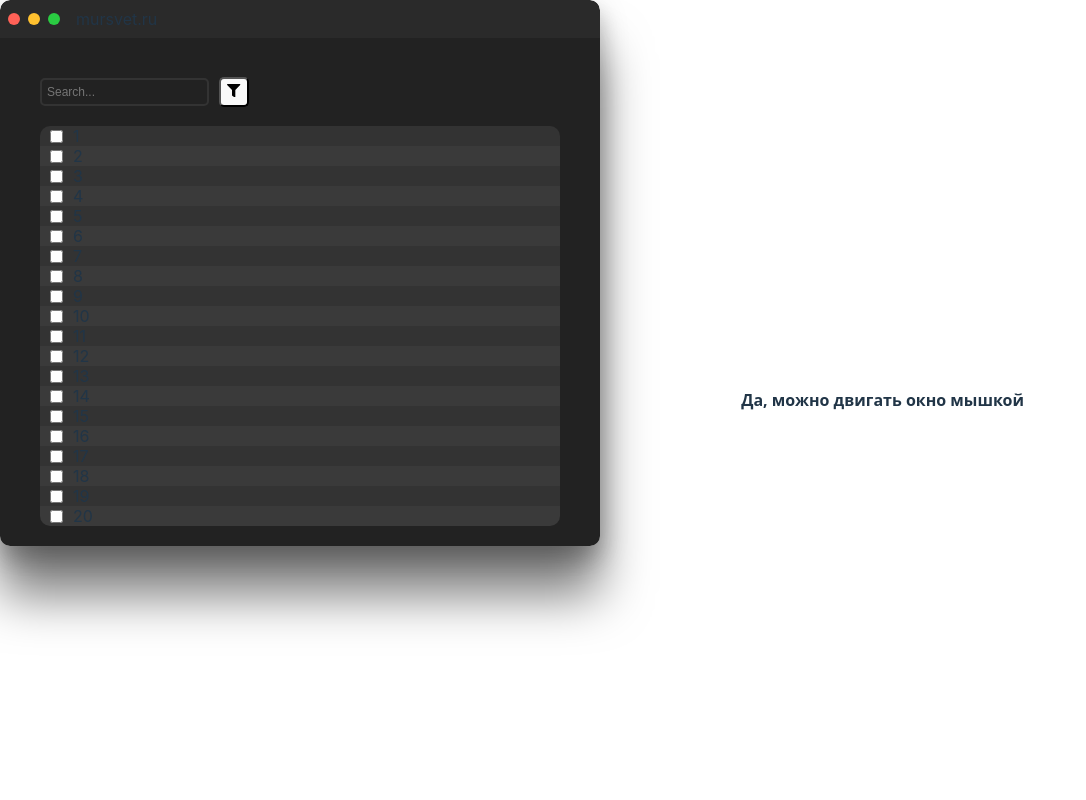
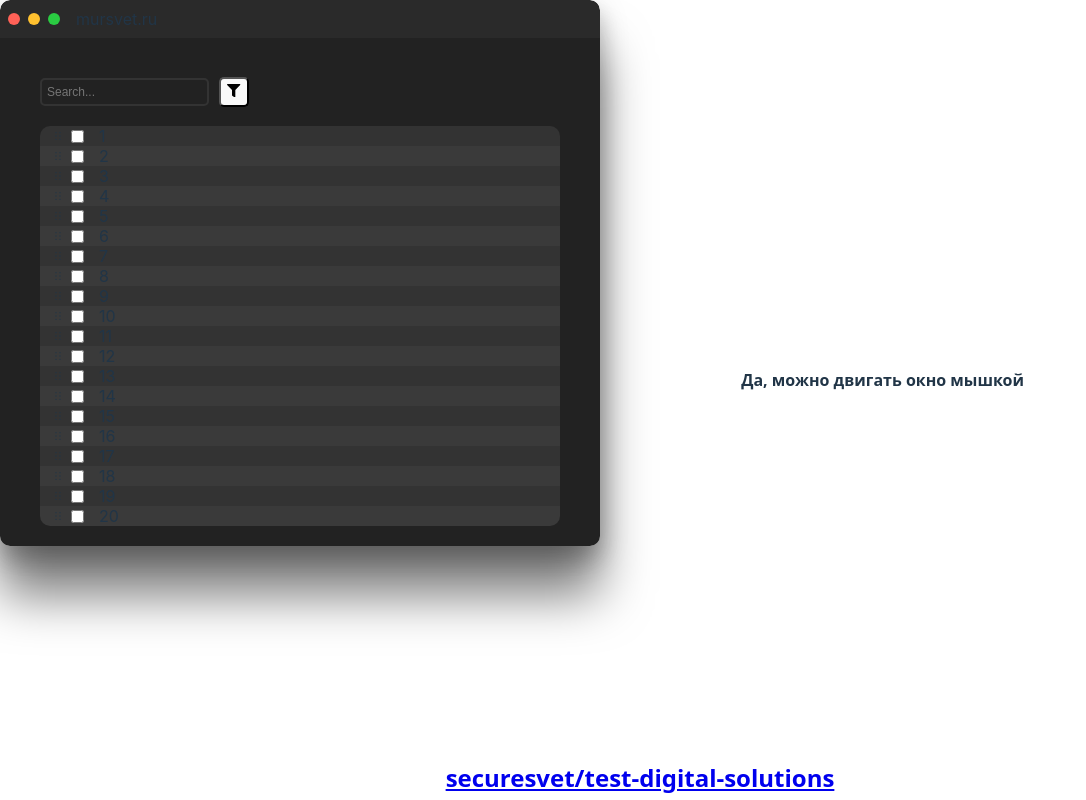
Before and after one commit to securesvet/test-digital-solutions, a React (Vite) app: page / in a window 1280 px wide. Shown: the whole page, without its empty margins (0-1086 px from the left). Built offline with nearby package versions, Linux system fonts and the light colour scheme.

Commit message:
style: style changes overflow

```diff
--- a/src/App.css
+++ b/src/App.css
@@ -11,7 +11,7 @@
   justify-content: center;
   align-items: center;
   width: 100vw;
-  height: 100vh;
+  height: 95vh;
   overflow: hidden;
   position: relative;
 }
--- a/src/App.tsx
+++ b/src/App.tsx
@@ -6,11 +6,13 @@ import Header from "./Header/Header";
 import arrow from "./assets/arrow.svg";
 import { SearchContext, SortContext } from "./context";
 import { useState } from "react";
+import Footer from "./Footer/Footer";
 
 function App() {
   const [searchValue, setSearchValue] = useState("");
   const [sortOrder, setSortOrder] = useState<"asc" | "desc">("asc");
   return (
+    <>
       <main className="content hint">
         <MacWindow>
           <SearchContext.Provider value={{ searchValue, setSearchValue }}>
@@ -22,6 +24,8 @@ function App() {
         </MacWindow>
         <Hint />
       </main>
+      <Footer />
+    </>
   );
 }
 
--- /dev/null
+++ b/src/Footer/Footer.css
@@ -0,0 +1,9 @@
+.footer {
+   text-align: center;
+   height: 5vh;
+}
+
+.footer__icon {
+    display: inline-block;
+    width: 256px;
+}
--- /dev/null
+++ b/src/Footer/Footer.tsx
@@ -0,0 +1,17 @@
+import "./Footer.css";
+
+const Footer = () => {
+    return (
+        <footer className="footer">
+            <h2>
+                <b>
+                    <a href="https://github.com/securesvet/test-digital-solutions">
+                        securesvet/test-digital-solutions
+                    </a>
+                </b>
+            </h2>
+        </footer>
+    );
+};
+
+export default Footer;
--- a/src/VirtualList/VirtualList.css
+++ b/src/VirtualList/VirtualList.css
@@ -1,5 +1,6 @@
 .list__container {
-  overflow: auto;
+  overflow-y: scroll;
+  overflow-x: hidden;
   border-radius: 10px;
 }
 
@@ -24,6 +25,11 @@
   align-items: center;
   padding-left: 10px;
   background-color: red;
+  gap: 5px;
+}
+
+.grab {
+  cursor: grab;
 }
 
 .virtual-list__spacer .virtual-list__row:last-child {
--- a/src/VirtualList/VirtualList.tsx
+++ b/src/VirtualList/VirtualList.tsx
@@ -24,6 +24,7 @@ import {
     verticalListSortingStrategy,
 } from "@dnd-kit/sortable";
 import { CSS } from "@dnd-kit/utilities";
+import { GoGrabber } from "react-icons/go";
 
 const AMOUNT_OF_ITEMS = 1_000_000;
 const WINDOW_HEIGHT = 400;
@@ -43,7 +44,7 @@ type ItemType = {
 
 // TODO: Implement search
 
-// TODO: Fix other occurring bugs
+// TODO: Fix other occurring bugs because of ID and virtualization
 
 function VirtualList() {
     const parentRef = useRef<HTMLDivElement | null>(null);
@@ -289,6 +290,7 @@ function SortableRowItem({
             style={style}
             className={clsx("virtual-list__item", className)}
         >
+            <GoGrabber className="grab"/>
             <input
                 className="virtual-list__item__checkbox"
                 type="checkbox"
```
Lines whose indentation alone changed are shown as unchanged.
